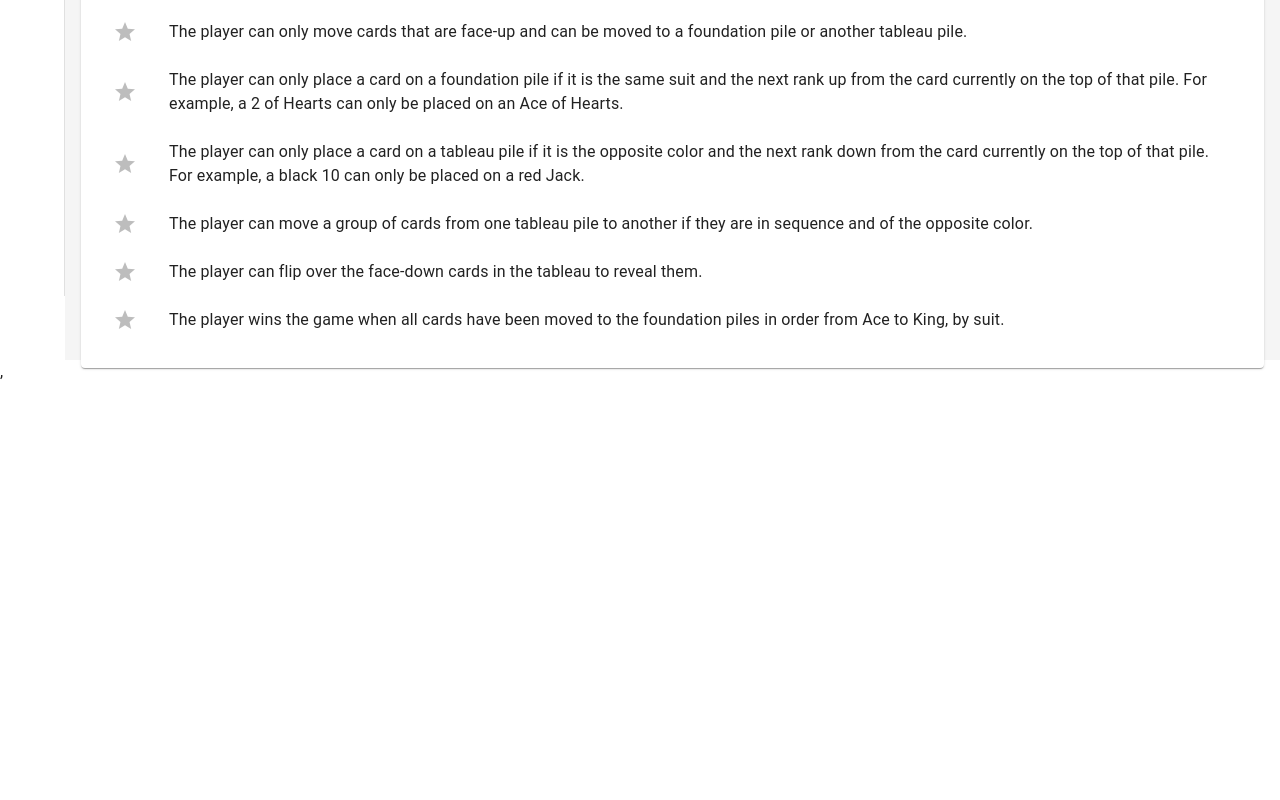
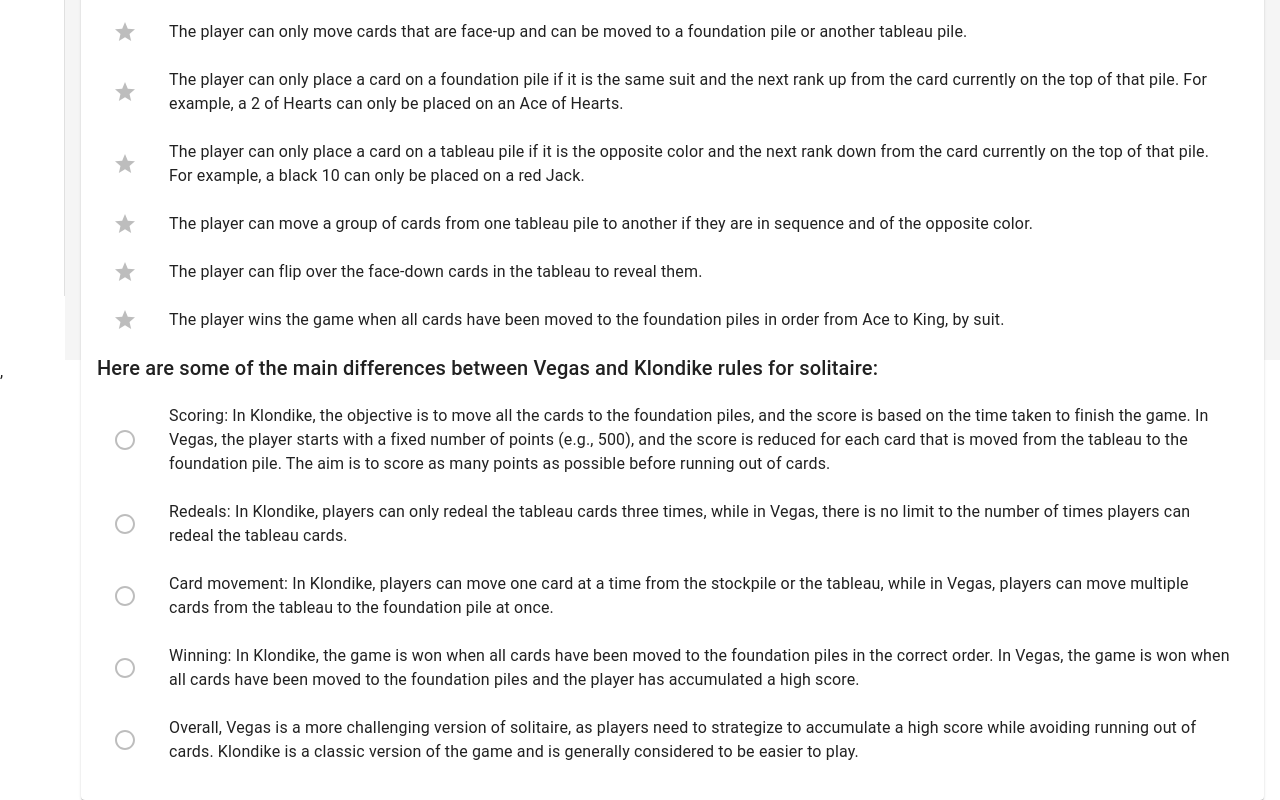
Before and after one commit to kalapyha/solitaire-group-9, a React (Create React App) app: page /instructions in a window 1280 px wide. Shown: the part 504-1304 px from the top of the page. Before the commit the page ends 888 px from the top, so only its background shows below. Built offline with nearby package versions, Linux system fonts and the light colour scheme.

Commit message:
fix: add more rules to the description

```diff
--- a/src/components/Instructions/Instructions.tsx
+++ b/src/components/Instructions/Instructions.tsx
@@ -6,6 +6,7 @@ import ListItemText from '@mui/material/ListItemText';
 import List from '@mui/material/List';
 import ListItemIcon from '@mui/material/ListItemIcon';
 import StarIcon from '@mui/icons-material/Star';
+import CircleIcon from '@mui/icons-material/CircleOutlined';
 import Typography from '@mui/material/Typography';
 import Paper from '@mui/material/Paper';
 
@@ -19,6 +20,14 @@ const rulesArray: string[] = [
     'The player can move a group of cards from one tableau pile to another if they are in sequence and of the opposite color.',
     'The player can flip over the face-down cards in the tableau to reveal them.',
     'The player wins the game when all cards have been moved to the foundation piles in order from Ace to King, by suit.',
+];
+
+const diffArray = [
+    'Scoring: In Klondike, the objective is to move all the cards to the foundation piles, and the score is based on the time taken to finish the game. In Vegas, the player starts with a fixed number of points (e.g., 500), and the score is reduced for each card that is moved from the tableau to the foundation pile. The aim is to score as many points as possible before running out of cards.',
+    'Redeals: In Klondike, players can only redeal the tableau cards three times, while in Vegas, there is no limit to the number of times players can redeal the tableau cards.',
+    'Card movement: In Klondike, players can move one card at a time from the stockpile or the tableau, while in Vegas, players can move multiple cards from the tableau to the foundation pile at once.',
+    'Winning: In Klondike, the game is won when all cards have been moved to the foundation piles in the correct order. In Vegas, the game is won when all cards have been moved to the foundation piles and the player has accumulated a high score.',
+    'Overall, Vegas is a more challenging version of solitaire, as players need to strategize to accumulate a high score while avoiding running out of cards. Klondike is a classic version of the game and is generally considered to be easier to play.',
 ];
 const StyledTypography = styled(Typography)(({ theme }) => ({
     marginBottom: theme.spacing(2),
@@ -58,6 +67,21 @@ const Instructions = () => {
                             );
                         })}
                     </List>
+                    <Typography variant="h6">
+                        Here are some of the main differences between Vegas and Klondike rules for solitaire:
+                    </Typography>
+                    <List>
+                        {diffArray.map((rule, i) => {
+                            return (
+                                <ListItem key={i}>
+                                    <ListItemIcon>
+                                        <CircleIcon color="disabled" />
+                                    </ListItemIcon>
+                                    <ListItemText primary={rule} />
+                                </ListItem>
+                            );
+                        })}
+                    </List>
                 </Box>
             </Paper>
         </Box>
```
